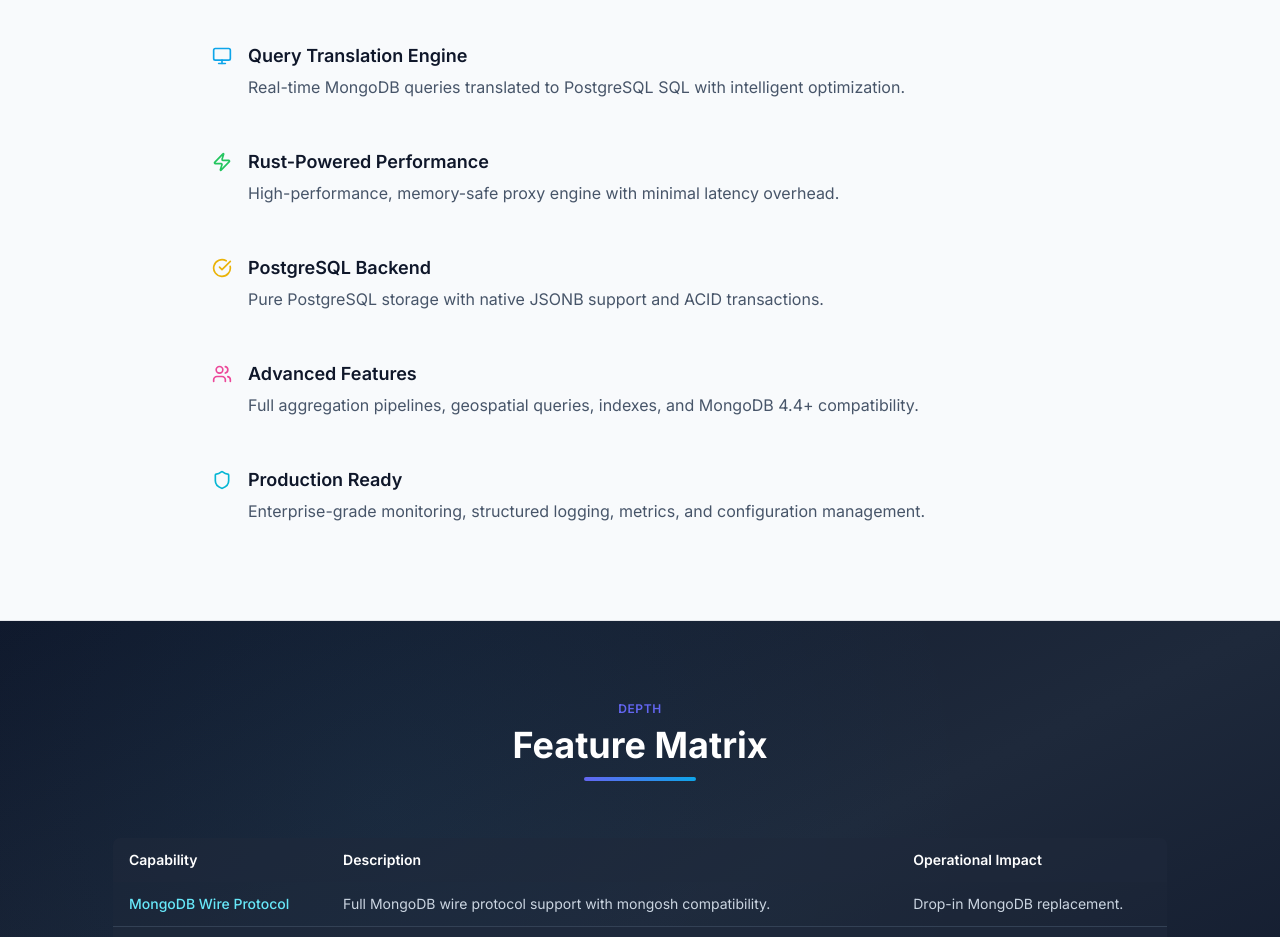
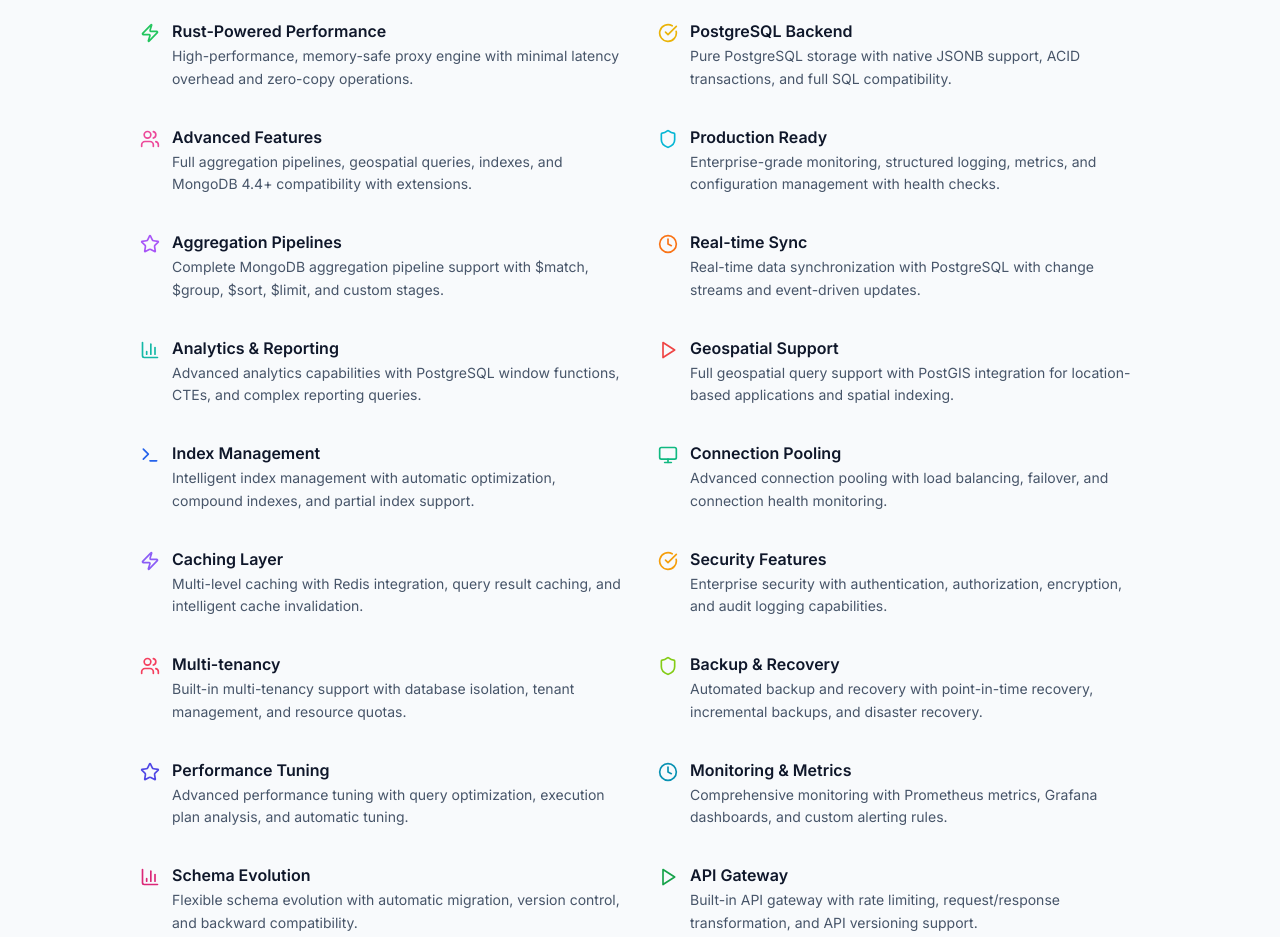
Before and after one commit to pgElephant/www, a Next.js app: page /fauxdb in a window 1280 px wide. Shown: the part 1860-2797 px from the top of the page. Built offline with nearby package versions, Linux system fonts and the light colour scheme.

Commit message:
Issue (#1): Initial Commit.

```diff
--- a/app/_components/ProjectTemplate.tsx
+++ b/app/_components/ProjectTemplate.tsx
@@ -91,17 +91,17 @@
 
       {/* Detailed Features List */}
       {features && (
-        <section className="py-20 bg-slate-50 border-t border-b">
+        <section className="py-16 bg-slate-50 border-t border-b">
           <div className="container-wide">
             <SectionHeading kicker="Features">Detailed Features List</SectionHeading>
-            <div className="max-w-4xl mx-auto">
-              <div className="space-y-4">
+            <div className="max-w-5xl mx-auto">
+              <div className="grid md:grid-cols-2 gap-3">
                 {features.map((f: { icon: React.ReactNode; iconColor: string; title: string; desc: string }, i: number) => (
-                  <div key={i} className="flex items-start gap-4 p-4 rounded-lg hover:bg-white hover:shadow-sm transition-all border-l-4 border-transparent hover:border-indigo-400">
-                    <span className={`${f.iconColor} mt-1 flex-shrink-0`}>{f.icon}</span>
-                    <div className="flex-1">
-                      <h4 className="font-semibold text-lg mb-1 text-slate-900">{f.title}</h4>
-                      <p className="text-slate-600 leading-relaxed">{f.desc}</p>
+                  <div key={i} className="flex items-start gap-3 p-3 rounded-lg hover:bg-white hover:shadow-sm transition-all border-l-3 border-transparent hover:border-indigo-400">
+                    <span className={`${f.iconColor} mt-0.5 flex-shrink-0`}>{f.icon}</span>
+                    <div className="flex-1 min-w-0">
+                      <h4 className="font-semibold text-base mb-1 text-slate-900 leading-tight">{f.title}</h4>
+                      <p className="text-slate-600 text-sm leading-relaxed">{f.desc}</p>
                     </div>
                   </div>
                 ))}
--- a/app/fauxdb/page.tsx
+++ b/app/fauxdb/page.tsx
@@ -36,12 +36,28 @@
     ],
   },
   features: [
-    { icon: <Terminal className="w-5 h-5" />, iconColor: 'text-indigo-500', title: 'MongoDB Wire Protocol', desc: 'Full MongoDB wire protocol support with mongosh compatibility.' },
-    { icon: <Monitor className="w-5 h-5" />, iconColor: 'text-sky-500', title: 'Query Translation Engine', desc: 'Real-time MongoDB queries translated to PostgreSQL SQL with intelligent optimization.' },
-    { icon: <Zap className="w-5 h-5" />, iconColor: 'text-green-500', title: 'Rust-Powered Performance', desc: 'High-performance, memory-safe proxy engine with minimal latency overhead.' },
-    { icon: <CheckCircle className="w-5 h-5" />, iconColor: 'text-yellow-500', title: 'PostgreSQL Backend', desc: 'Pure PostgreSQL storage with native JSONB support and ACID transactions.' },
-    { icon: <Users className="w-5 h-5" />, iconColor: 'text-pink-500', title: 'Advanced Features', desc: 'Full aggregation pipelines, geospatial queries, indexes, and MongoDB 4.4+ compatibility.' },
-    { icon: <Shield className="w-5 h-5" />, iconColor: 'text-cyan-500', title: 'Production Ready', desc: 'Enterprise-grade monitoring, structured logging, metrics, and configuration management.' },
+    { icon: <Terminal className="w-5 h-5" />, iconColor: 'text-indigo-500', title: 'MongoDB Wire Protocol', desc: 'Full MongoDB wire protocol support with mongosh compatibility and seamless client integration.' },
+    { icon: <Monitor className="w-5 h-5" />, iconColor: 'text-sky-500', title: 'Query Translation Engine', desc: 'Real-time MongoDB queries translated to PostgreSQL SQL with intelligent optimization and caching.' },
+    { icon: <Zap className="w-5 h-5" />, iconColor: 'text-green-500', title: 'Rust-Powered Performance', desc: 'High-performance, memory-safe proxy engine with minimal latency overhead and zero-copy operations.' },
+    { icon: <CheckCircle className="w-5 h-5" />, iconColor: 'text-yellow-500', title: 'PostgreSQL Backend', desc: 'Pure PostgreSQL storage with native JSONB support, ACID transactions, and full SQL compatibility.' },
+    { icon: <Users className="w-5 h-5" />, iconColor: 'text-pink-500', title: 'Advanced Features', desc: 'Full aggregation pipelines, geospatial queries, indexes, and MongoDB 4.4+ compatibility with extensions.' },
+    { icon: <Shield className="w-5 h-5" />, iconColor: 'text-cyan-500', title: 'Production Ready', desc: 'Enterprise-grade monitoring, structured logging, metrics, and configuration management with health checks.' },
+    { icon: <Star className="w-5 h-5" />, iconColor: 'text-purple-500', title: 'Aggregation Pipelines', desc: 'Complete MongoDB aggregation pipeline support with $match, $group, $sort, $limit, and custom stages.' },
+    { icon: <Clock className="w-5 h-5" />, iconColor: 'text-orange-500', title: 'Real-time Sync', desc: 'Real-time data synchronization with PostgreSQL with change streams and event-driven updates.' },
+    { icon: <BarChart3 className="w-5 h-5" />, iconColor: 'text-teal-500', title: 'Analytics & Reporting', desc: 'Advanced analytics capabilities with PostgreSQL window functions, CTEs, and complex reporting queries.' },
+    { icon: <Play className="w-5 h-5" />, iconColor: 'text-red-500', title: 'Geospatial Support', desc: 'Full geospatial query support with PostGIS integration for location-based applications and spatial indexing.' },
+    { icon: <Terminal className="w-5 h-5" />, iconColor: 'text-blue-600', title: 'Index Management', desc: 'Intelligent index management with automatic optimization, compound indexes, and partial index support.' },
+    { icon: <Monitor className="w-5 h-5" />, iconColor: 'text-emerald-500', title: 'Connection Pooling', desc: 'Advanced connection pooling with load balancing, failover, and connection health monitoring.' },
+    { icon: <Zap className="w-5 h-5" />, iconColor: 'text-violet-500', title: 'Caching Layer', desc: 'Multi-level caching with Redis integration, query result caching, and intelligent cache invalidation.' },
+    { icon: <CheckCircle className="w-5 h-5" />, iconColor: 'text-amber-500', title: 'Security Features', desc: 'Enterprise security with authentication, authorization, encryption, and audit logging capabilities.' },
+    { icon: <Users className="w-5 h-5" />, iconColor: 'text-rose-500', title: 'Multi-tenancy', desc: 'Built-in multi-tenancy support with database isolation, tenant management, and resource quotas.' },
+    { icon: <Shield className="w-5 h-5" />, iconColor: 'text-lime-500', title: 'Backup & Recovery', desc: 'Automated backup and recovery with point-in-time recovery, incremental backups, and disaster recovery.' },
+    { icon: <Star className="w-5 h-5" />, iconColor: 'text-indigo-600', title: 'Performance Tuning', desc: 'Advanced performance tuning with query optimization, execution plan analysis, and automatic tuning.' },
+    { icon: <Clock className="w-5 h-5" />, iconColor: 'text-cyan-600', title: 'Monitoring & Metrics', desc: 'Comprehensive monitoring with Prometheus metrics, Grafana dashboards, and custom alerting rules.' },
+    { icon: <BarChart3 className="w-5 h-5" />, iconColor: 'text-pink-600', title: 'Schema Evolution', desc: 'Flexible schema evolution with automatic migration, version control, and backward compatibility.' },
+    { icon: <Play className="w-5 h-5" />, iconColor: 'text-green-600', title: 'API Gateway', desc: 'Built-in API gateway with rate limiting, request/response transformation, and API versioning support.' },
+    { icon: <Terminal className="w-5 h-5" />, iconColor: 'text-yellow-600', title: 'Docker Support', desc: 'Complete Docker support with multi-stage builds, Docker Compose, and Kubernetes deployment manifests.' },
+    { icon: <Monitor className="w-5 h-5" />, iconColor: 'text-blue-700', title: 'Cloud Integration', desc: 'Native cloud integration with AWS, GCP, and Azure services including managed databases and storage.' },
   ],
   featureMatrix: (
     <table className="w-full text-sm border border-slate-700 rounded-lg overflow-hidden">
```
